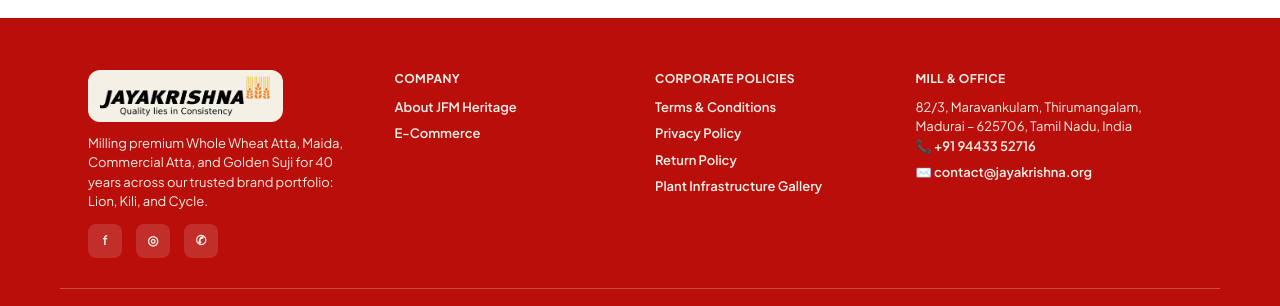
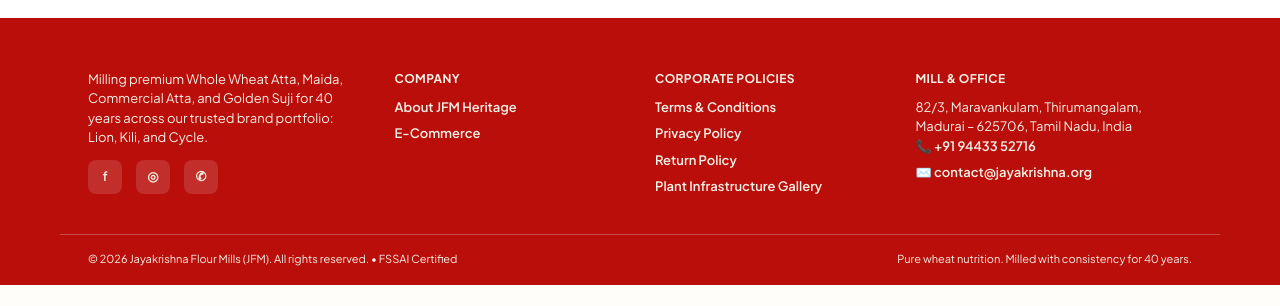
Before and after one commit to Karkuzhali369/jayaKrishna, a React (Vite) app: page / in a window 1280 px wide. Shown: the part 5119-5425 px from the top of the page. After the commit the page ends 5404 px from the top, so only its background shows below. Built offline with nearby package versions, Linux system fonts and the light colour scheme.

Commit message:
Update App.jsx

```diff
--- a/src/App.jsx
+++ b/src/App.jsx
@@ -473,7 +473,7 @@
 
 			<footer>
 				<div className="wrap fgrid4 rv">
-					<div><img className="flogo" src={LOGO} alt="Jayakrishna – Quality lies in Consistency" /><p>Milling premium Whole Wheat Atta, Maida, Commercial Atta, and Golden Suji for 40 years across our trusted brand portfolio: Lion, Kili, and Cycle.</p>
+					<div><p>Milling premium Whole Wheat Atta, Maida, Commercial Atta, and Golden Suji for 40 years across our trusted brand portfolio: Lion, Kili, and Cycle.</p>
 						<div className="row gap soc">{[["f", "Facebook"], ["◎", "Instagram"], ["✆", "WhatsApp"]].map(([s, n]) => <a key={n} href={n === "WhatsApp" ? "https://wa.me/919443352716" : "#"} aria-label={n}>{s}</a>)}</div></div>
 					<div><h5>COMPANY</h5>
 						<a href="#about" onClick={(e) => { e.preventDefault(); nav("about"); }}>About JFM Heritage</a>
```
